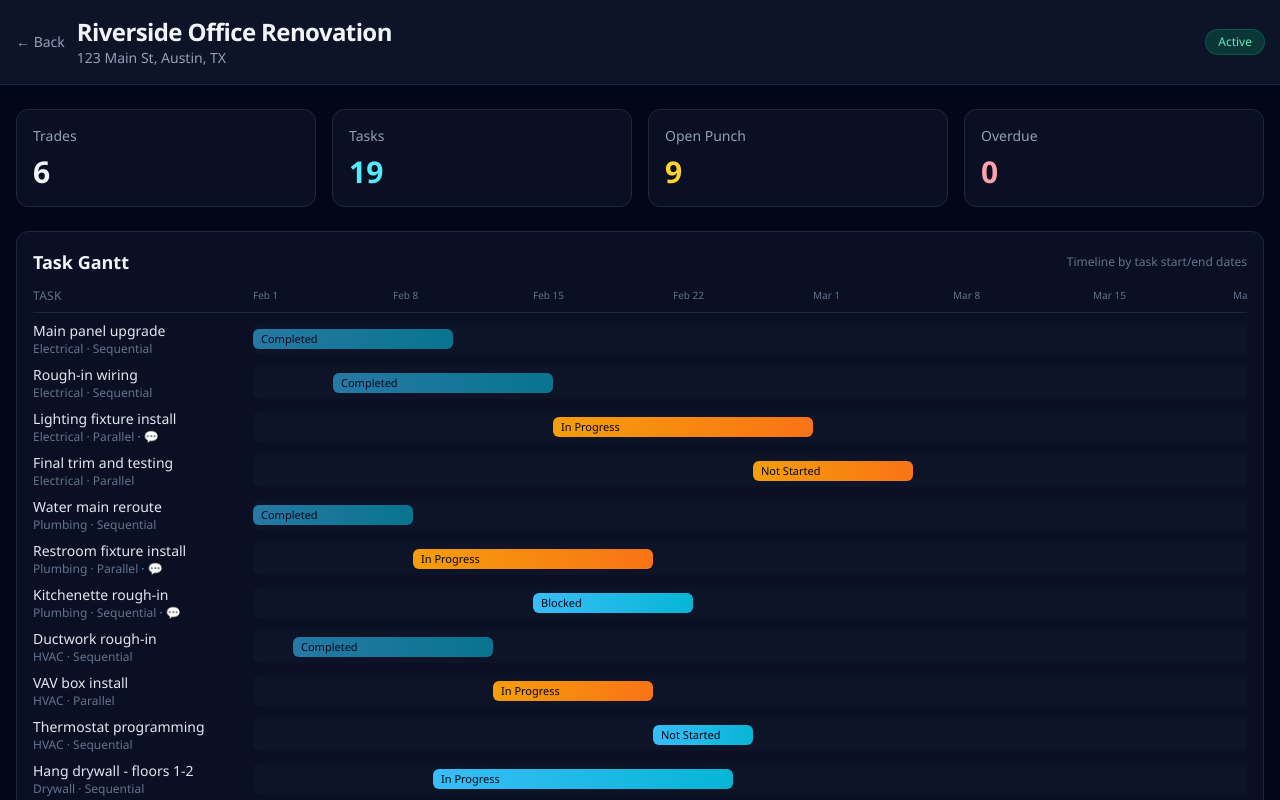
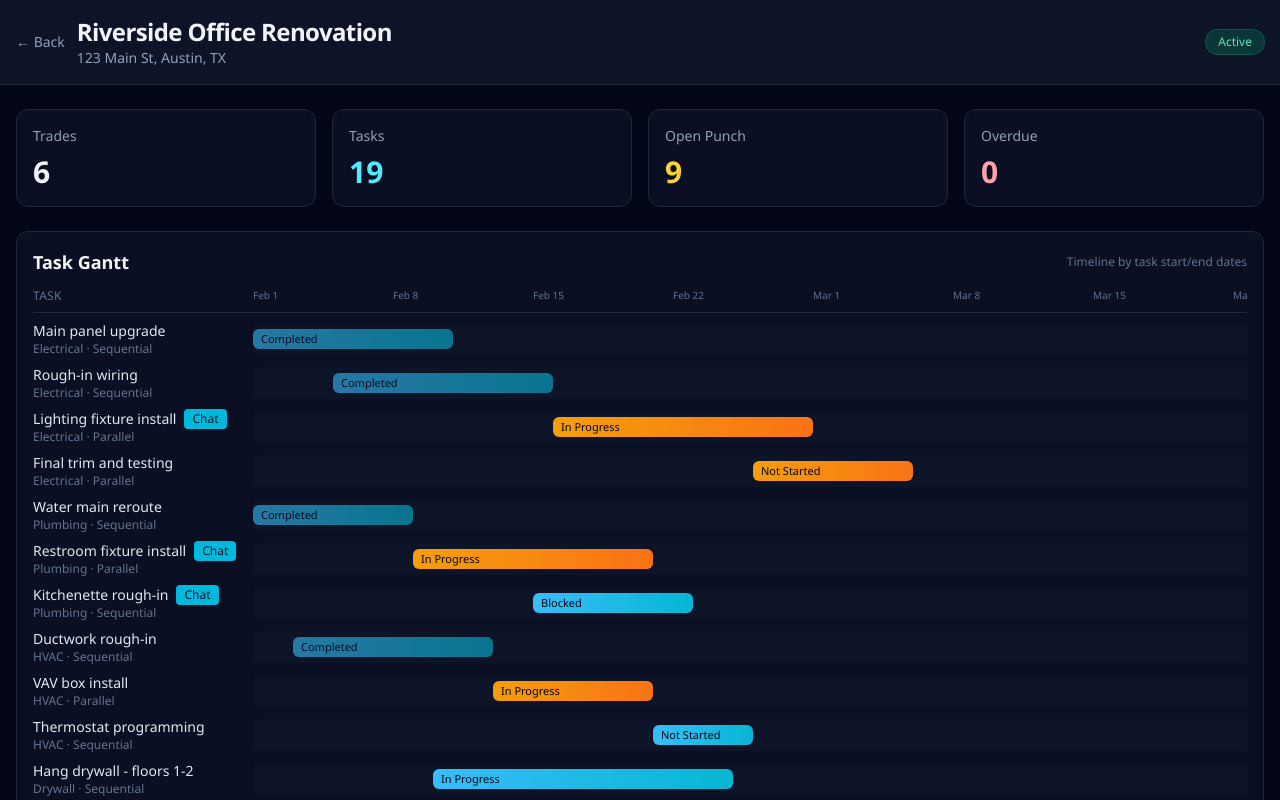
Before and after one commit to hak-tx/gc-tracker, a Next.js app: page /project/1 in a window 1280 px wide. Shown: the top 800 px of the page. Built offline with nearby package versions, Linux system fonts and the light colour scheme.

Commit message:
Add visible Chat button to Gantt rows

```diff
--- a/src/app/project/[id]/page.tsx
+++ b/src/app/project/[id]/page.tsx
@@ -857,9 +857,19 @@ function GanttChart({ project, onViewChat }: { project: Project; onViewChat: (tr
                 onClick={() => row.chatMessages.length > 0 && onViewChat(row.tradeName, row.title, row.chatMessages)}
               >
                 <div className="w-[220px] shrink-0 pr-3">
-                  <p className={`truncate text-sm text-slate-200 ${row.chatMessages.length > 0 ? 'text-cyan-300' : ''}`}>{row.title}</p>
+                  <div className="flex items-center gap-2">
+                    <p className={`truncate text-sm text-slate-200 ${row.chatMessages.length > 0 ? 'text-cyan-300' : ''}`}>{row.title}</p>
+                    {row.chatMessages.length > 0 && (
+                      <button
+                        onClick={(e) => { e.stopPropagation(); onViewChat(row.tradeName, row.title, row.chatMessages); }}
+                        className="text-xs bg-cyan-500 text-slate-900 px-2 py-0.5 rounded font-medium hover:bg-cyan-400"
+                      >
+                        Chat
+                      </button>
+                    )}
+                  </div>
                   <p className="text-xs text-slate-500">
-                    {row.tradeName} · {formatLabel(row.mode)} {row.chatMessages.length > 0 && <span className="text-cyan-400">· 💬</span>}
+                    {row.tradeName} · {formatLabel(row.mode)}
                   </p>
                 </div>
                 <div className="relative h-8 rounded-md bg-slate-900/70" style={{ width: `${timelineWidth}px` }}>
```
